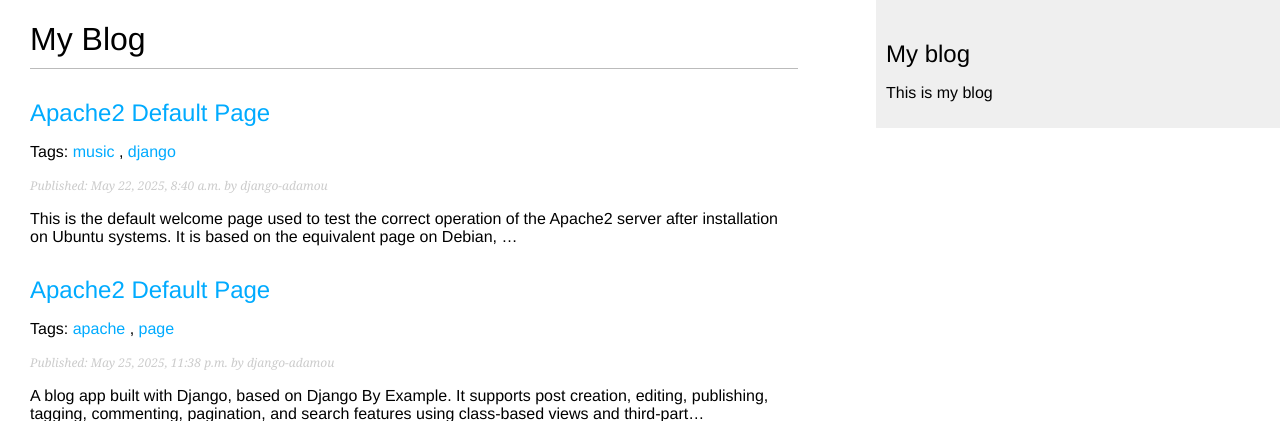
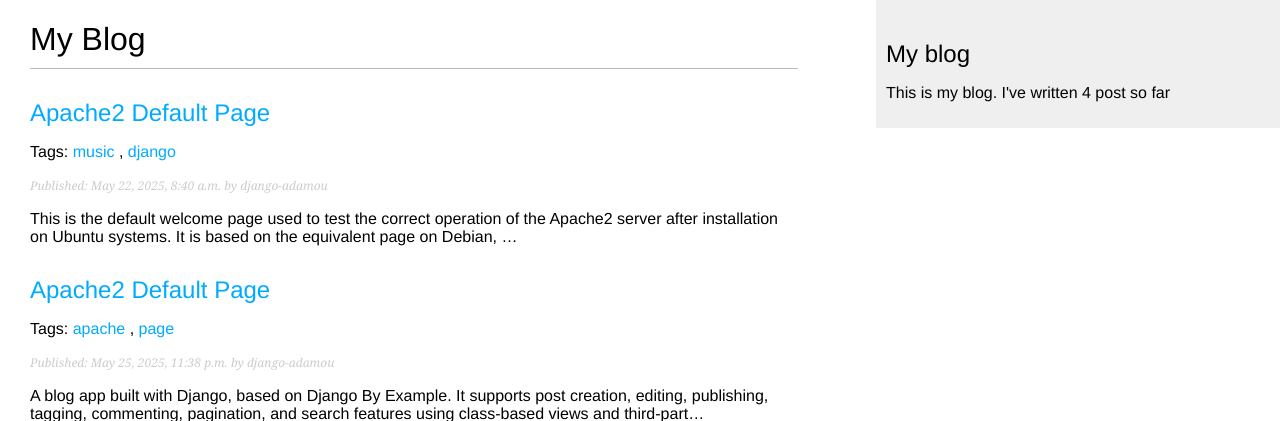
Before and after one commit to semperfi13/blog_post, a Django app: page /blog/ in a window 1280 px wide. Shown: the top 421 px of the page. Run offline with Django 5.2, Linux system fonts and the light colour scheme; data comes from the database, SQL or seed files in the repository; parts of the project's set-up code (start-up, migrations or seed data) failed here and were passed over.

Commit message:
FEAT: creating a template tag

```diff
--- a/mysite/blog/templates/blog/base.html
+++ b/mysite/blog/templates/blog/base.html
@@ -1,3 +1,4 @@
+{% load blog_tags %}
 {% load static %}
 <!DOCTYPE html>
 <html lang="en">
@@ -15,7 +16,7 @@
     </div>
     <div id="sidebar">
         <h2>My blog</h2>
-        <p>This is my blog</p>
+        <p>This is my blog. I've written {% total_posts %} post so far</p>
     </div>
 
 </body>
--- /dev/null
+++ b/mysite/blog/templatetags/blog_tags.py
@@ -0,0 +1,11 @@
+from django import template
+from ..models import Post
+
+# We have created a simple template tag that returns the number of posts
+# published on the blog.
+register = template.Library()
+
+
+@register.simple_tag
+def total_posts():
+    return Post.published.count()
--- a/mysite/blog/views.py
+++ b/mysite/blog/views.py
@@ -51,7 +51,7 @@ def post_detail(request, year, month, day, post):
     comments = post.comments.filter(active=True)
     # Form for the users to comment
     form = CommentForm()
-    # List of similar posts
+    # List of similar posts based on their tags
     post_tags_id = post.tags.values_list("id", flat=True)
     similar_posts = Post.published.filter(tags__in=post_tags_id).exclude(id=post.id)
     similar_posts = similar_posts.annotate(same_tags=Count("tags")).order_by("-same_tags", "-publish")[:4]
```
Also changed, not shown: mysite/blog/templatetags/__init__.py (added).
